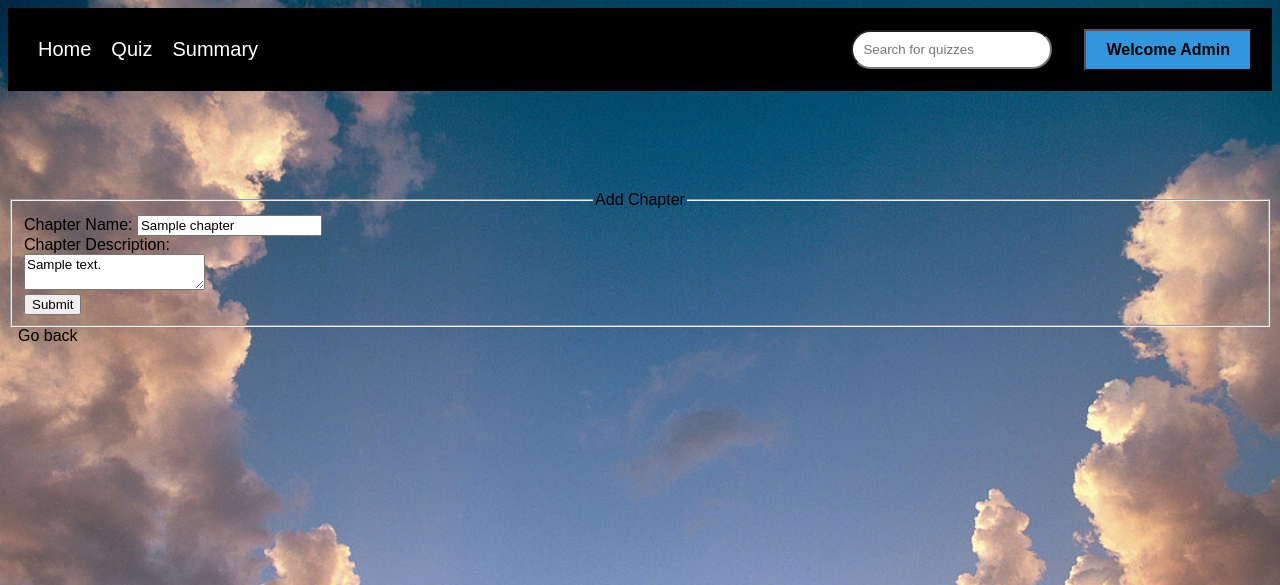
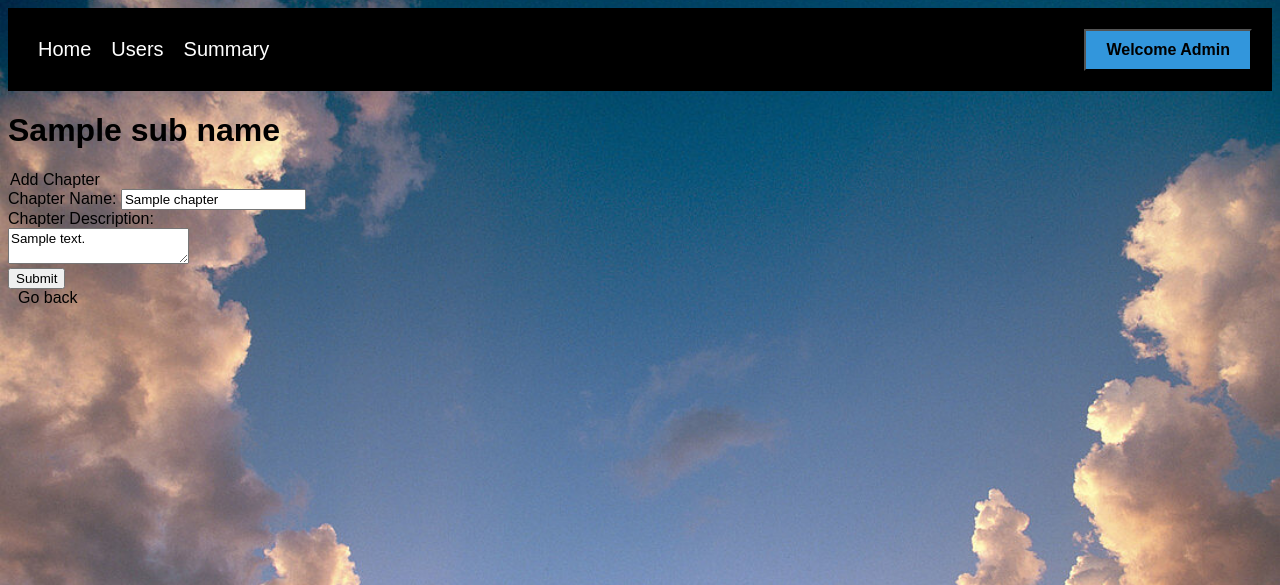
Before and after one commit to 22f3002631/Quiz-Master-V1, a Flask app: template templates/edit_chap.html in a window 1280 px wide. Shown: the top 585 px of the page. Run offline with Flask 3, Linux system fonts and the light colour scheme; the template is opened without the code that fills it: most values are stand-ins (such as "Sample title", 1, 10 or a date in 2020).

Commit message:
Final CSS implemented

```diff
--- a/templates/edit_chap.html
+++ b/templates/edit_chap.html
@@ -5,41 +5,30 @@
         <meta name="viewport" content="width=device-width;initial-scale=1.0">
         <title>Add Chapter</title>
         <link rel="stylesheet" href="/static/nav.css">
-        <style>
-            main{
-                align-items: center;
-                margin-top: 100px;
-            }
-            legend{
-                text-align: center;
-            }
-        </style>
+        <link rel="stylesheet" href="/static/addeditany.css">
     </head>
     <body>
         <header>
             <nav>
                 <div class="navbar">
-                    <a href="#">Home</a>
-                    <a href="#">Quiz</a>
-                    <a href="#">Summary</a>
+                    <a href="{{url_for('admin_home')}}">Home</a>
+                    <a href="{{url_for('allusers')}}">Users</a>
+                    <a href="{{url_for('summary')}}">Summary</a>
                 </div>
                 <div class="down">
-                    <div>
-                        <input type="search" name="search" id="search" placeholder="Search for quizzes">
-                    </div>
                     <div class="down2">
                     <button>Welcome Admin</button>
-                </div>
                     <div class="drop">
                         <a href="#">Edit password</a>
                         <a href="{{url_for('logout')}}">Logout</a>
                     </div>
                 </div>
+            </div>
             </nav>
         </header>
         <main>
-            <!-- <h1>{{sub_name}}</h1> -->
-            <fieldset>
+            <h1>{{sub_name}}</h1>
+            <div>
                 <legend>Add Chapter</legend>
                 <form action="{{url_for('edit_chap',chapter_id=chapter['id'] ) }}" method="POST">
                     <label for="cname">Chapter Name:</label>
@@ -51,8 +40,8 @@
                     <br>
                     <input type="submit" value="Submit">
                 </form>
-            </fieldset>
-            <a style="color: black;" href="{{url_for('admin_home')}}">Go back</a>
+            </div>
+            <a class="goback" style="color: black;" href="{{url_for('admin_home')}}">Go back</a>
         </main>
     </body>
 </html>
```
